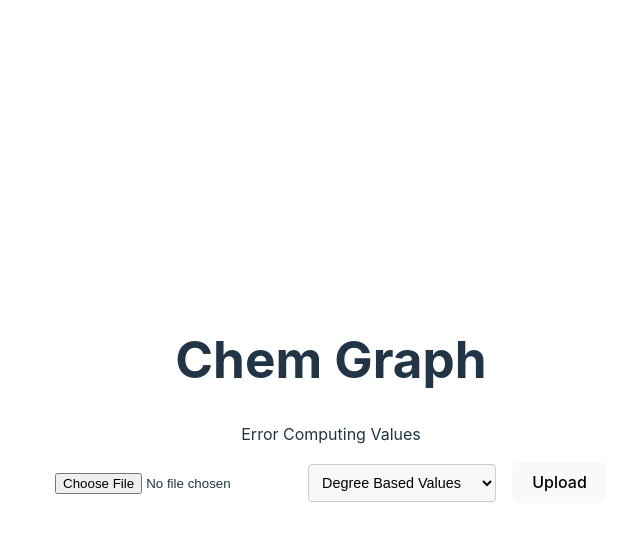
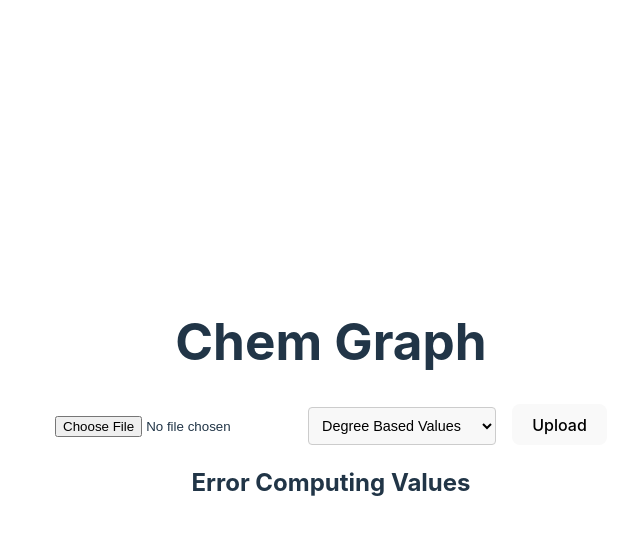
Before and after one commit to aditya-jindal/chem-graph, a React (Vite) app in the folder client/: page / in a window 1280 px wide. Both pictures are taken after a click on the button "Upload". Shown: the top 540 px of the page, without its empty margins (309-949 px from the left). Built offline with nearby package versions, Linux system fonts and the light colour scheme; no server answers.

Commit message:
changed error message postioning

```diff
--- a/client/src/App.jsx
+++ b/client/src/App.jsx
@@ -56,7 +56,6 @@ function App() {
   return (
     <div>
       <h1>Chem Graph</h1>
-      {error && <p>Error Computing Values</p>}
       <form onSubmit={onFormSubmit}>
         <input
           type="file"
@@ -72,6 +71,7 @@ function App() {
           Upload
         </button>
       </form>
+      {error && <h2>Error Computing Values</h2>}
       {loading && <Loader />}
       {!error &&
         !loading &&
```
